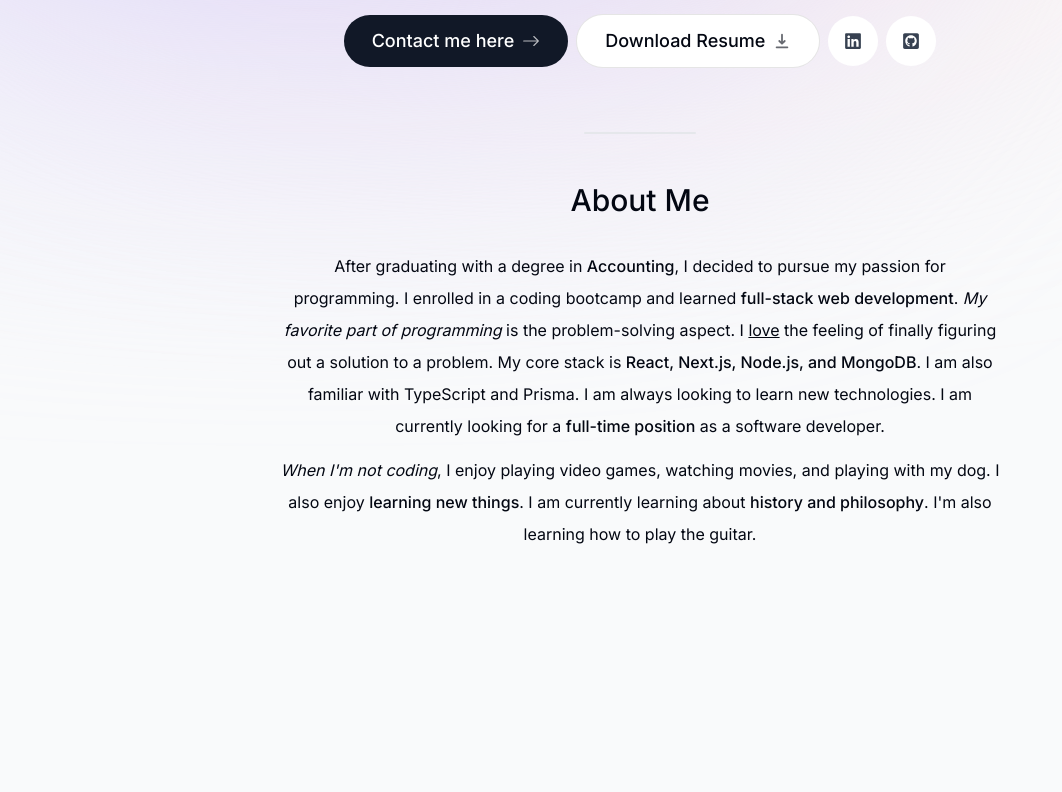
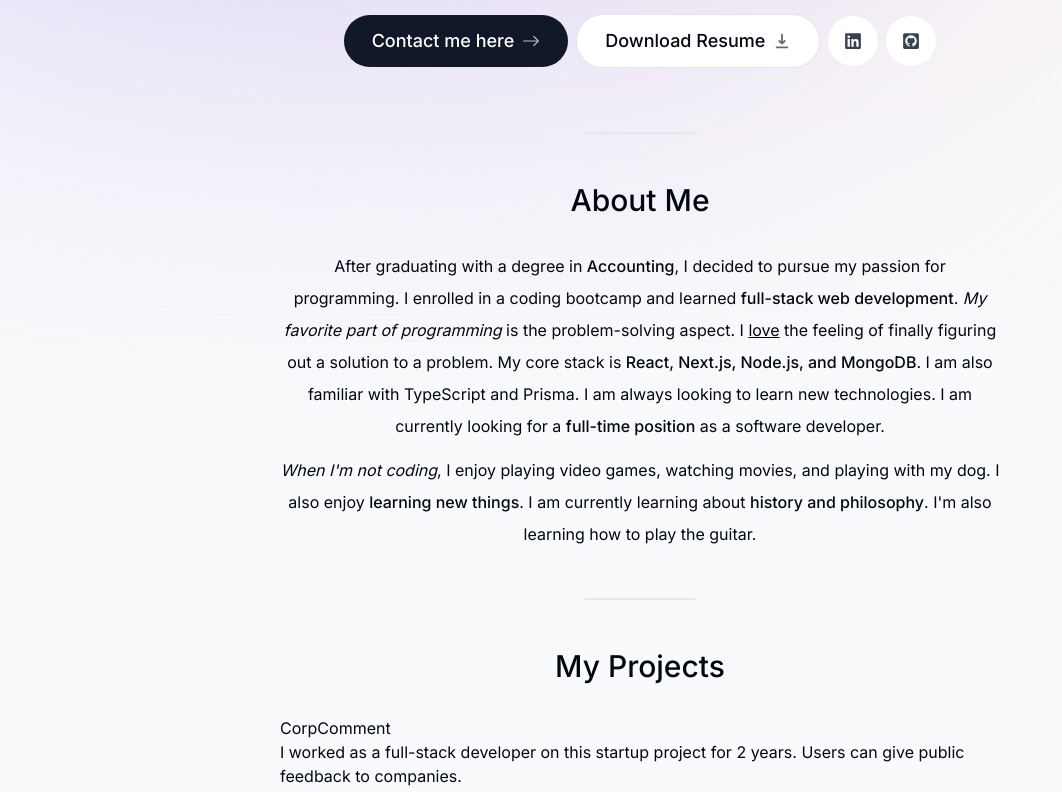
Before and after one commit to ajay-it/portfolio, a Next.js app: page / in a window 1280 px wide. Shown: the part 460-1252 px from the top of the page, without its empty margins (0-1062 px from the left). Built offline with nearby package versions, Linux system fonts and the light colour scheme.

Commit message:
initial projects section

```diff
--- a/app/page.tsx
+++ b/app/page.tsx
@@ -1,5 +1,6 @@
 import About from "@/components/about";
 import Intro from "@/components/intro";
+import Projects from "@/components/projects";
 import SectionDivider from "@/components/section-divider";
 
 export default function Home() {
@@ -8,6 +9,8 @@ export default function Home() {
       <Intro />
       <SectionDivider />
       <About />
+      <SectionDivider />
+      <Projects />
     </main>
   );
 }
--- a/components/about.tsx
+++ b/components/about.tsx
@@ -7,7 +7,7 @@ import SectionHeading from "./section-heading";
 export default function About() {
   return (
     <motion.section
-      className="mb-28 max-w-[45rem] text-center leading-8 sm:mb-40"
+      className="max-w-[45rem] text-center leading-8"
       initial={{ opacity: 0, y: 100 }}
       animate={{ opacity: 1, y: 0 }}
       transition={{ delay: 0.175 }}
--- /dev/null
+++ b/components/project.tsx
@@ -0,0 +1,26 @@
+import { projectsData } from "@/lib/data";
+import React from "react";
+import Image from "next/image";
+
+type ProjectProps = (typeof projectsData)[number];
+
+export default function Project({
+  title,
+  description,
+  tags,
+  imageUrl,
+}: ProjectProps) {
+  return (
+    <section>
+      <h3>{title}</h3>
+      <p>{description}</p>
+      <ul>
+        {tags.map((tag, index) => (
+          <li key={index}>{tag}</li>
+        ))}
+      </ul>
+
+      <Image src={imageUrl} alt={title} />
+    </section>
+  );
+}
--- /dev/null
+++ b/components/projects.tsx
@@ -0,0 +1,19 @@
+import React from "react";
+import SectionHeading from "./section-heading";
+import { projectsData } from "@/lib/data";
+import Project from "./project";
+
+export default function Projects() {
+  return (
+    <section className="max-w-[45rem]">
+      <SectionHeading>My projects</SectionHeading>
+      <div>
+        {projectsData.map((project, index) => (
+          <React.Fragment key={index}>
+            <Project {...project} />
+          </React.Fragment>
+        ))}
+      </div>
+    </section>
+  );
+}
```
